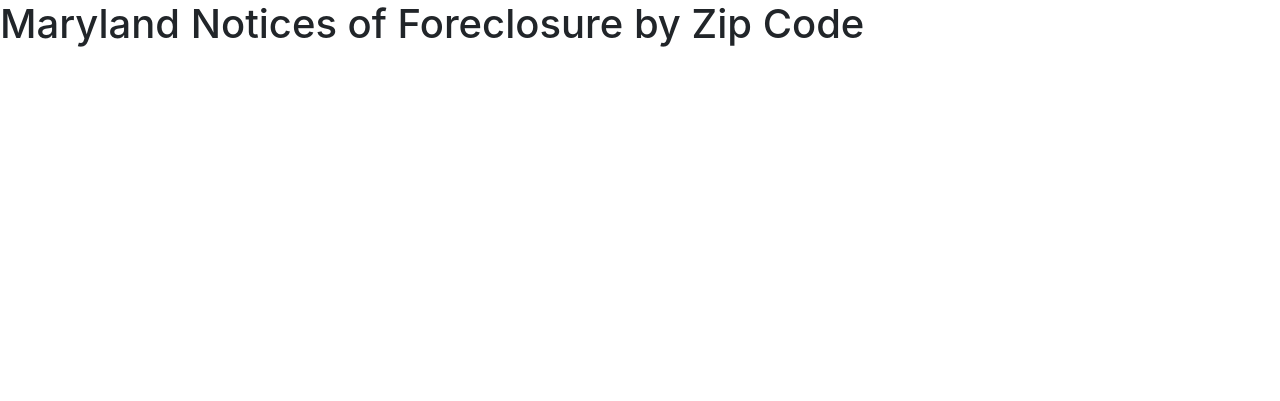
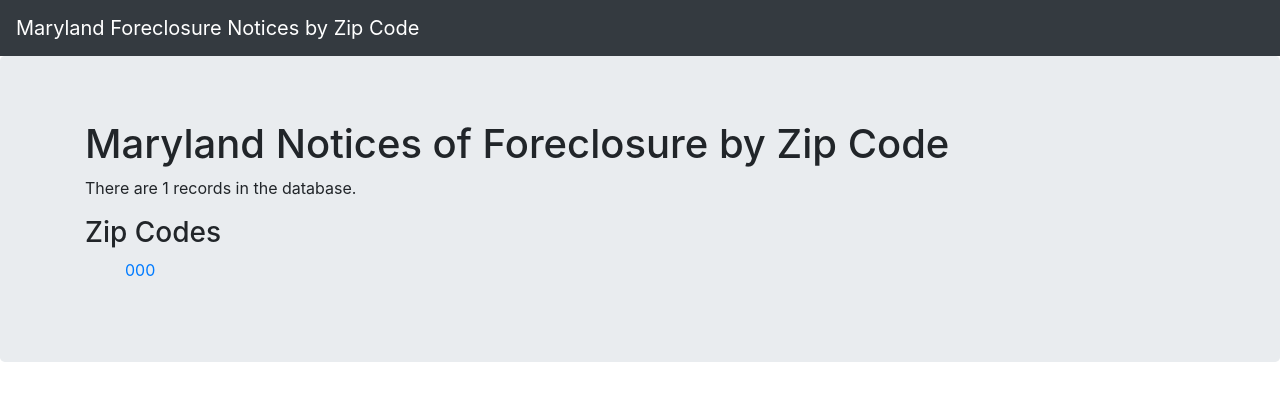
Before and after one commit to amandavhernan/second_news_app, a Flask app: template templates/index.html in a window 1280 px wide. Shown: the top 401 px of the page. Run offline with Flask 3, Linux system fonts and the light colour scheme; the template is opened without the code that fills it: most values are stand-ins (such as "Sample title", 1, 10 or a date in 2020); some libraries are stand-ins or nearby versions.

Commit message:
finished tutorial

```diff
--- a/app.py
+++ b/app.py
@@ -1,12 +1,36 @@
 from flask import Flask
 from flask import render_template
+from peewee import *
 app = Flask(__name__)
+
+db = SqliteDatabase('foreclosures.db')
+
+class Notice(Model):
+    id = IntegerField(unique=True)
+    zip = CharField()
+    month = DateField()
+    notices = IntegerField()
+
+    class Meta:
+        table_name = "notices"
+        database = db
 
 @app.route("/")
 def index():
+    notice_count = Notice.select().count()
+    all_zips = (Notice.select(Notice.zip).distinct())
     template = 'index.html'
-    return render_template(template)
+    return render_template(template, count = notice_count, all_zips = all_zips)
+
+@app.route('/zipcode/<slug>')
+def detail(slug):
+    zipcode = slug
+    notices = Notice.select().where(Notice.zip==slug)
+    total_notices = Notice.select(fn.SUM(Notice.notices).alias('sum')).where(Notice.zip==slug).scalar()
+    notice_json = []
+    for notice in notices:
+        notice_json.append({'x': str(notice.month.year) + ' ' + str(notice.month.month), 'y': notice.zip, 'heat': notice.notices})
+    return render_template("detail.html", zipcode=zipcode, notices=notices, notices_count=len(notices), total_notices = total_notices, notice_json = notice_json)
 
 if __name__ == '__main__':
-    # fire up flask test server
     app.run(debug=True, use_reloader=True)
--- a/templates/index.html
+++ b/templates/index.html
@@ -4,6 +4,32 @@
         <link rel="stylesheet" href="https://stackpath.bootstrapcdn.com/bootstrap/4.3.1/css/bootstrap.min.css" crossorigin="anonymous">
     </head>
     <body>
-        <h1>Maryland Notices of Foreclosure by Zip Code</h1>
+    <nav class="navbar navbar-expand-lg navbar-dark bg-dark">
+        <a class="navbar-brand" href="/">Maryland Foreclosure Notices by Zip Code</a>
+    </nav>
+      <div class="jumbotron">
+        <div class="container">
+            <h1>Maryland Notices of Foreclosure by Zip Code</h1>
+            <p>There are {{ count }} records in the database.</p>
+            <h3>Zip Codes</h3>
+            <ul>
+                <div class="row">
+                    <div class="col-md-4">
+                    <ul class="list-unstyled">
+                        {% for zip in all_zips %}
+                            <li><a href="/zipcode/{{ zip.zip }}">{{ zip.zip }}</a></li>
+                            {% if loop.index % 3 == 0 and not loop.last %}
+                            </ul>
+                                </div>
+                                <div class="col-md-4">
+                                    <ul class="list-unstyled">
+                                {% endif %}
+                            {% endfor %}
+                        </ul>
+                    </div>
+                </div>
+            </ul>
+        </div>
+    </div>
     </body>
 </html>
```
Also changed, not shown: templates/detail.html (added, +34 -0 lines), foreclosures.db (added).
